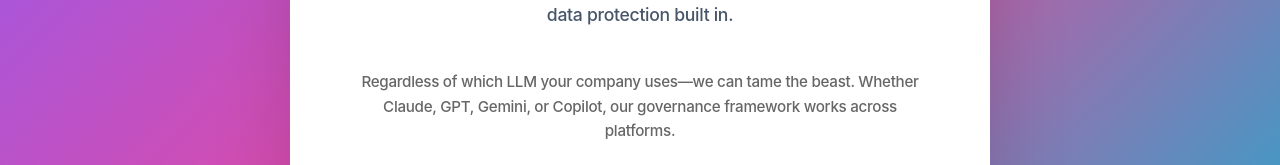
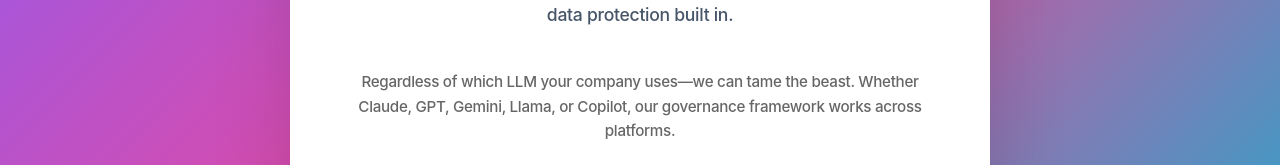
Before and after one commit to aka0ad/ai-governance-consulting, a Next.js app: page / in a window 1280 px wide. Shown: the part 404-569 px from the top of the page. Built offline with nearby package versions, Linux system fonts and the light colour scheme.

Commit message:
Re-add Llama to supported platforms text
Llama is Meta's open LLM and worth mentioning in governance context

```diff
--- a/app/page.tsx
+++ b/app/page.tsx
@@ -8,7 +8,7 @@
           <h1>Ai Governance, Security & Enterprise Implementation</h1>
           <p>Set up, secure, and scale large language models (LLMs) across your organization with governance frameworks, compliance mapping, and data protection built in.</p>
           <p style={{ fontSize: '0.95rem', color: '#666', marginTop: '1.5rem', marginBottom: '1.5rem', lineHeight: 1.6 }}>
-            Regardless of which LLM your company uses—we can tame the beast. Whether Claude, GPT, Gemini, or Copilot, our governance framework works across platforms.
+            Regardless of which LLM your company uses—we can tame the beast. Whether Claude, GPT, Gemini, Llama, or Copilot, our governance framework works across platforms.
           </p>
           <div style={{ display: 'flex', gap: '2rem', alignItems: 'center', marginBottom: '2rem', flexWrap: 'wrap' }}>
             <span style={{ fontSize: '0.85rem', color: '#999', fontWeight: 500 }}>Works with:</span>
```
